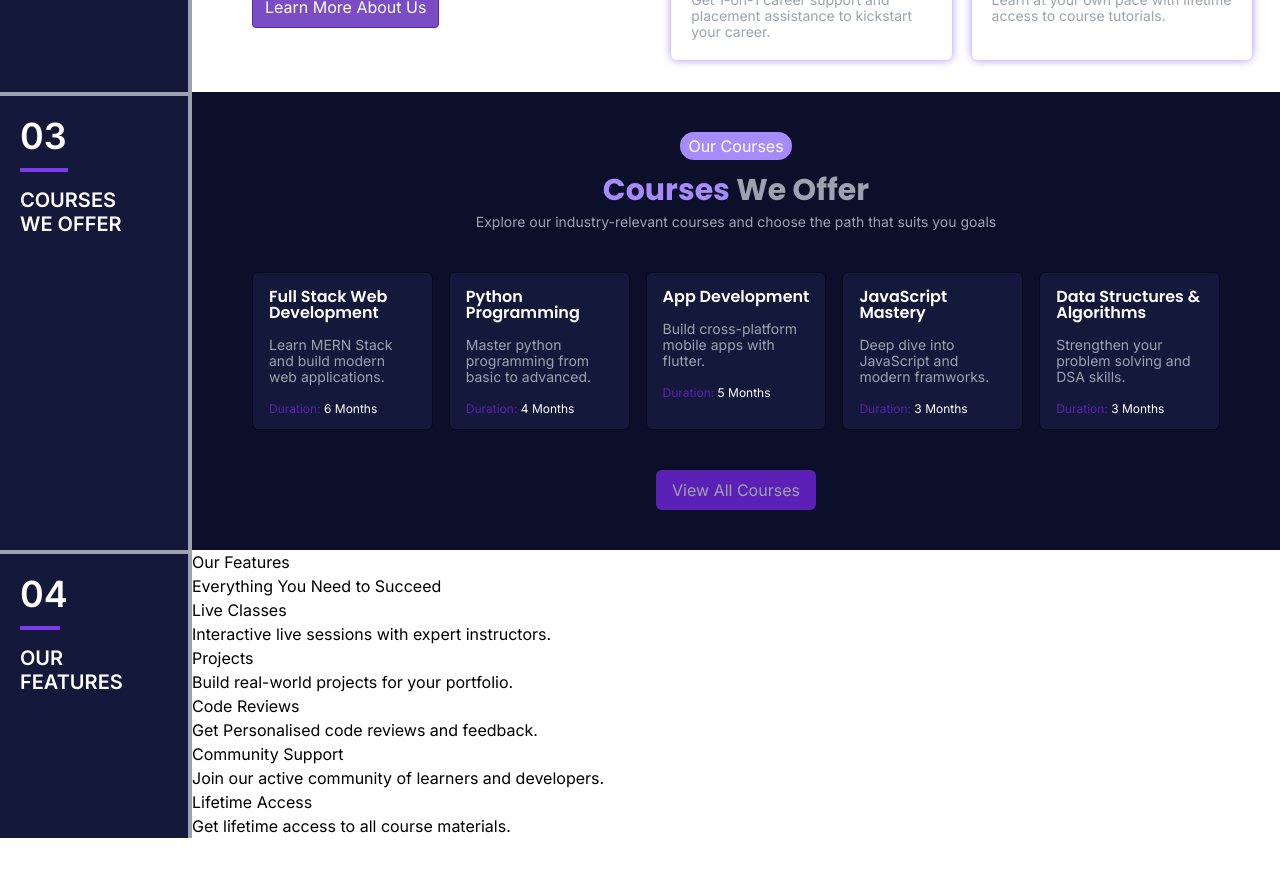
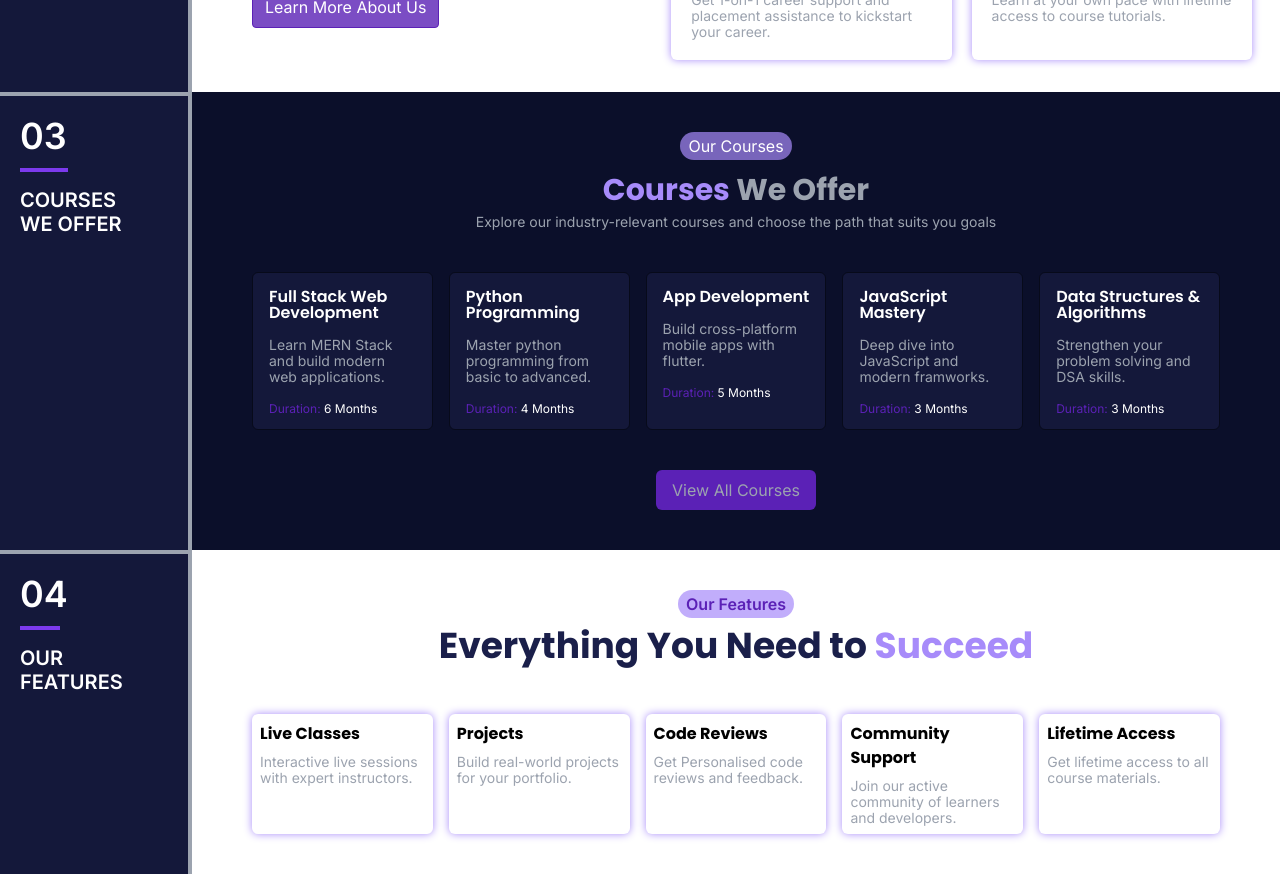
Before and after one commit to Arjun4592-art/Institute, a React (Vite) app: page / in a window 1280 px wide. Shown: the part 1100-1974 px from the top of the page. Before the commit the page ends 1938 px from the top, so only its background shows below. Built offline with nearby package versions, Linux system fonts and the light colour scheme.

Commit message:
Features Components

```diff
--- a/src/components/Courses.tsx
+++ b/src/components/Courses.tsx
@@ -50,7 +50,7 @@ const Courses = () => {
       </div>
       <div className='bg-dark-300 px-15 py-10'>
         <div className='flex items-center flex-col'>
-          <div className='inline-flex py-0.5 px-2 bg-primary-light rounded-full text-text-primary'>
+          <div className='inline-flex py-0.5 px-2 bg-primary-light/70 rounded-full text-text-primary'>
             Our Courses
           </div>
           <h1 className='my-3 mb-1 text-3xl font-bold font-heading text-text-secondary'>
@@ -86,7 +86,9 @@ const Courses = () => {
           ))}
         </div>
         <div className='mt-10 flex items-center justify-center'>
-          <button className='bg-primary-dark text-text-secondary py-2 px-4 rounded-md'>View All Courses</button>
+          <button className='bg-primary-dark text-text-secondary py-2 px-4 rounded-md'>
+            View All Courses
+          </button>
         </div>
       </div>
     </div>
--- a/src/components/Features.tsx
+++ b/src/components/Features.tsx
@@ -41,16 +41,26 @@ const Features = () => {
           Our Features
         </h2>
       </div>
-      <div>
-        <div>
-          <div>Our Features</div>
-          <h1>Everything You Need to Succeed</h1>
+      <div className='px-15 py-10'>
+        <div className='flex items-center flex-col'>
+          <div className='inline-flex items-center gap-2 bg-primary-light/70 py-0.5 px-2 text-primary-dark rounded-full font-semibold'>
+            Our Features
+          </div>
+          <h1 className='font-heading text-4xl font-bold py-2 text-dark-100'>
+            Everything You Need to{' '}
+            <span className='text-primary-light'>Succeed</span>
+          </h1>
         </div>
-        <div>
+        <div className='grid grid-cols-5 mt-10 gap-4'>
           {features.map((item, _index) => (
-            <div key={_index}>
-              <h1>{item?.title}</h1>
-              <p>{item?.description}</p>
+            <div
+              key={_index}
+              className='p-2 shadow-[0_0_8px_#a78bfa] rounded-md'
+            >
+              <h1 className='font-heading font-bold mb-2'>{item?.title}</h1>
+              <p className='leading-4 text-text-secondary text-sm'>
+                {item?.description}
+              </p>
             </div>
           ))}
         </div>
```
